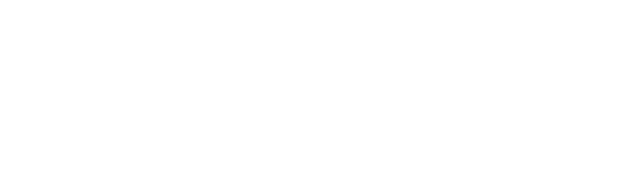
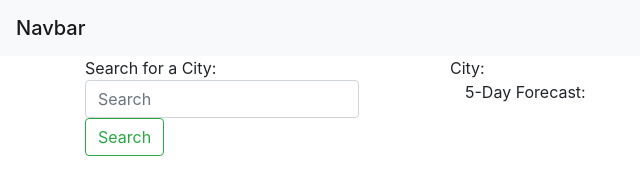
Before and after one commit to DavidESotomayor/weather-dashboard, a plain HTML site: page index.html in a window 1280 px wide. Shown: the whole page, without its empty margins (0-640 px from the left). Drawn offline with nearby package versions, Linux system fonts and the light colour scheme.

Commit message:
initial mockup with rows and columns

```diff
--- a/index.html
+++ b/index.html
@@ -8,6 +8,26 @@
     <title>Weather Dashboard</title>
 </head>
 <body>
+    <nav class="navbar navbar-light bg-light">
+        <span class="navbar-brand mb-0 h1">Navbar</span>
+    </nav>
+    <div class="container">
+        <div class="row">
+          <div class="col-4">
+              Search for a City:
+            <form class="form-inline my-2 my-lg-0">
+                <input class="form-control mr-sm-2" type="search" placeholder="Search" aria-label="Search">
+                <button class="btn btn-outline-success my-2 my-sm-0" type="submit">Search</button>
+              </form>
+          </div>
+          <div class="col-8">
+            <div class="row">
+                City:
+            </div>
+            <div class="row"></div>
+                5-Day Forecast:
+          </div>
+
     <script src="https://cdnjs.cloudflare.com/ajax/libs/jquery/3.5.1/jquery.min.js" integrity="sha512-bLT0Qm9VnAYZDflyKcBaQ2gg0hSYNQrJ8RilYldYQ1FxQYoCLtUjuuRuZo+fjqhx/qtq/1itJ0C2ejDxltZVFg==" crossorigin="anonymous"></script>
     <script src="script.js"></script>
 </body>
```
